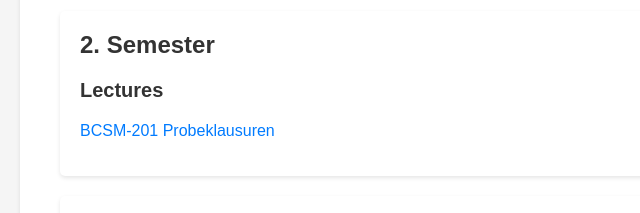
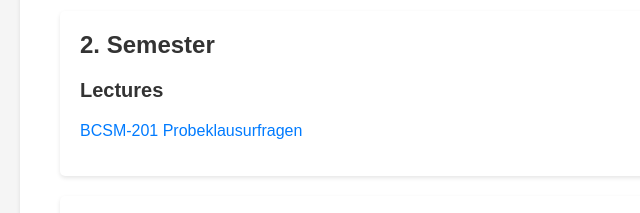
Before and after one commit to xniclaserdx/xniclaserdx.github.io, a plain HTML site: page index.html in a window 1280 px wide. Shown: the part 1140-1353 px from the top of the page, 0-640 px from the left. Drawn offline with Linux system fonts and the light colour scheme.

Commit message:
Update index.html

```diff
--- a/index.html
+++ b/index.html
@@ -210,13 +210,14 @@
         }
 
         // Function to add a file link to a specific semester
-        function addFileToSemester(semester, fileName) {
+        function addFileToSemester(semester, fileName, filePath) {
             const semesterSection = document.querySelector(`#semester${semester} ul`);
             if (semesterSection) {
                 const li = document.createElement('li');
                 const a = document.createElement('a');
-                a.href = `#`;
+                a.href = filePath; // Correct file path to the PDF
                 a.textContent = fileName;
+                a.target = "_blank"; // Opens the PDF in a new tab
                 li.appendChild(a);
                 semesterSection.appendChild(li);
             } else {
@@ -230,7 +231,7 @@
         // Example usage of adding file links to semesters
         // addFileToSemester(1, 'Introduction to Programming');
         // addFileToSemester(2, 'Data Structures and Algorithms');
-        addFileToSemester(2, 'BCSM-201 Probeklausuren', 'BCSM-201-PKFRAGEN.pdf');
+        addFileToSemester(2, 'BCSM-201 Probeklausurfragen', 'BCSM-201-PKFRAGEN.pdf');
 
 
     </script>
```
